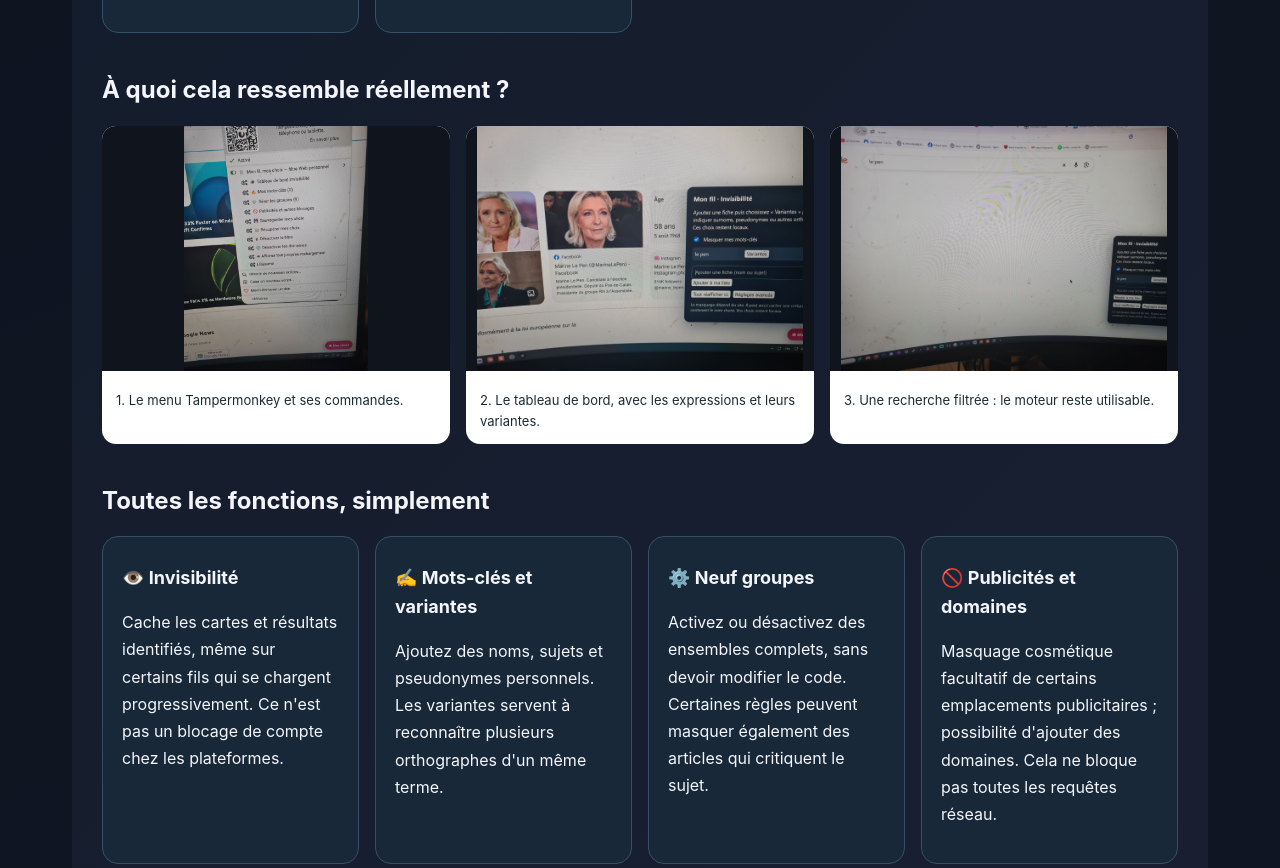
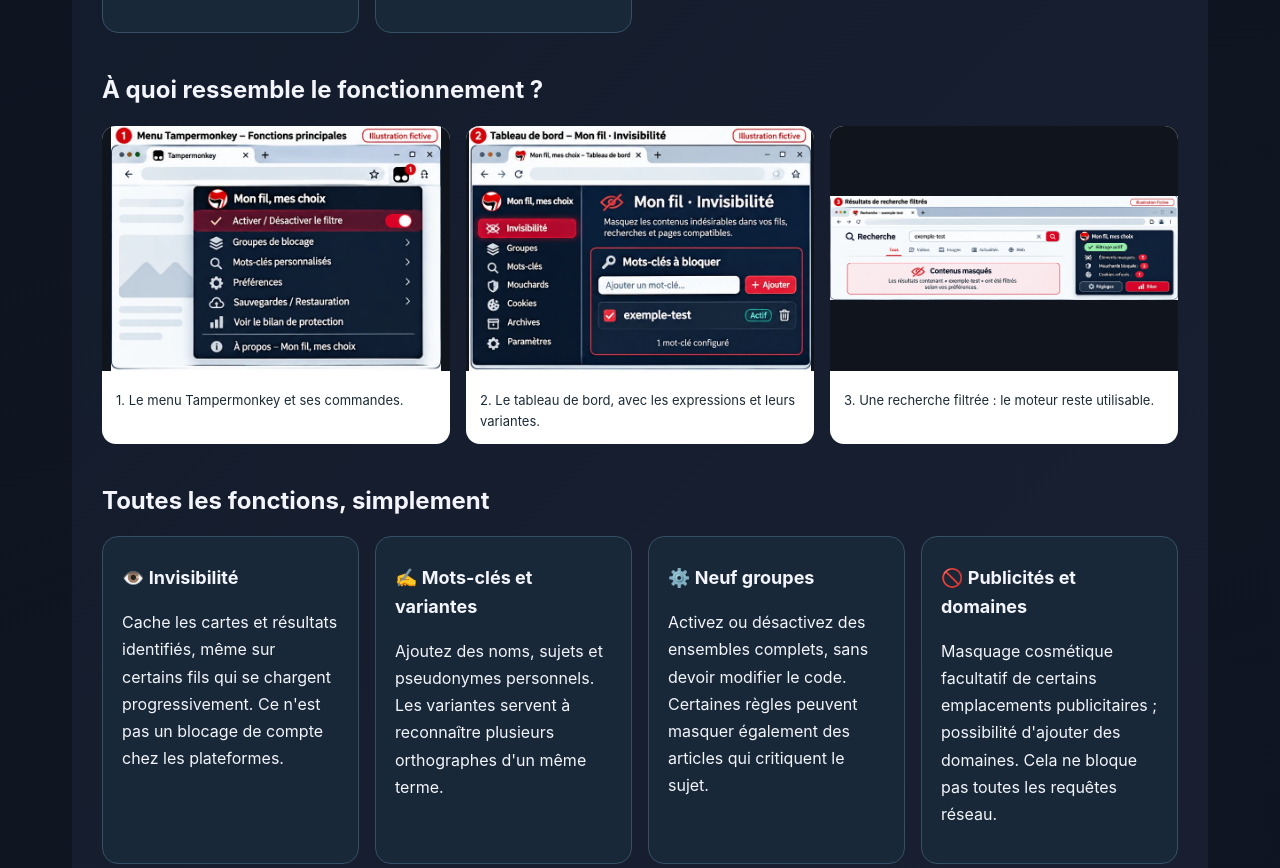
Before and after one commit to janintibo-art/mon-fil-mes-choix, a plain HTML site: page site/tampermonkey.html in a window 1280 px wide. Shown: the part 2384-3252 px from the top of the page. Drawn offline with Linux system fonts and the light colour scheme.

Commit message:
site: retirer les captures personnelles et publier des illustrations fictives

```diff
--- a/site/tampermonkey.html
+++ b/site/tampermonkey.html
@@ -168,11 +168,11 @@
       <article><span class="mfm35-num">05</span><h4>Voir le résultat</h4><p>Actualisez votre page. Le script tente de cacher les résultats, publications et cartes concernés. Une recherche exactement égale à une expression bloquée peut masquer toute sa zone de résultats Google, en laissant la barre de recherche accessible.</p></article>
       <article><span class="mfm35-num">06</span><h4>Garder le contrôle</h4><p>En cas de blocage excessif, sélectionnez « Tout réafficher ici » ou désactivez le filtre. Les paramètres restent modifiables à tout moment ; aucune décision n'est définitive.</p></article>
     </div>
-    <h3>À quoi cela ressemble réellement ?</h3>
+    <h3>À quoi ressemble le fonctionnement ?</h3>
     <div class="mfm35-photos">
-      <figure><img loading="lazy" src="./assets/guides/tm-menu-reel-v35.jpg" alt="Photo réelle du menu Tampermonkey Windows affichant neuf groupes, mots-clés et sauvegardes"><figcaption>1. Le menu Tampermonkey et ses commandes.</figcaption></figure>
-      <figure><img loading="lazy" src="./assets/guides/tm-tableau-reel-v35.jpg" alt="Photo réelle du tableau de bord Invisibilité et d'une expression personnelle"><figcaption>2. Le tableau de bord, avec les expressions et leurs variantes.</figcaption></figure>
-      <figure><img loading="lazy" src="./assets/guides/tm-resultat-reel-v35.jpg" alt="Photo réelle d'une recherche Google dont les résultats ont été masqués"><figcaption>3. Une recherche filtrée : le moteur reste utilisable.</figcaption></figure>
+      <figure><img loading="lazy" src="./assets/guides/illustration-menu-anonyme-v44.webp" alt="Illustration fictive du menu Tampermonkey, sans informations personnelles"><figcaption>1. Le menu Tampermonkey et ses commandes.</figcaption></figure>
+      <figure><img loading="lazy" src="./assets/guides/illustration-tableau-anonyme-v44.webp" alt="Illustration fictive du tableau de bord, avec un mot-clé inventé"><figcaption>2. Le tableau de bord, avec les expressions et leurs variantes.</figcaption></figure>
+      <figure><img loading="lazy" src="./assets/guides/illustration-resultats-anonyme-v44.webp" alt="Illustration fictive de résultats de recherche masqués, sans informations personnelles"><figcaption>3. Une recherche filtrée : le moteur reste utilisable.</figcaption></figure>
     </div>
     <h3 id="mfm35-fonctions">Toutes les fonctions, simplement</h3>
     <div class="mfm35-grid">
```
Also changed, not shown: site/assets/guides/illustration-menu-anonyme-v44.webp (added), site/assets/guides/illustration-resultats-anonyme-v44.webp (added), site/assets/guides/illustration-tableau-anonyme-v44.webp (added), site/assets/guides/tm-menu-reel-v35.jpg (deleted), site/assets/guides/tm-resultat-reel-v35.jpg (deleted), site/assets/guides/tm-tableau-reel-v35.jpg (deleted).
